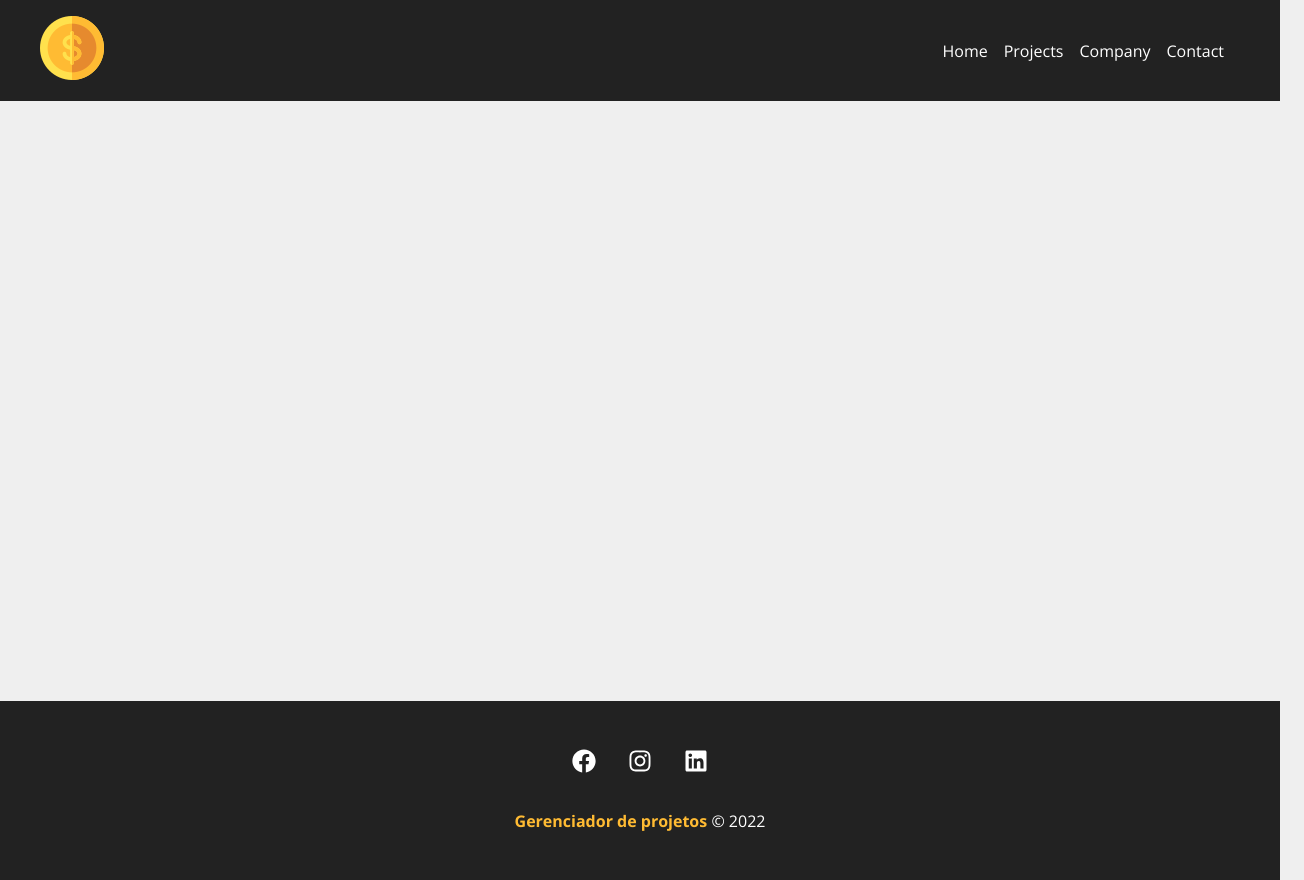
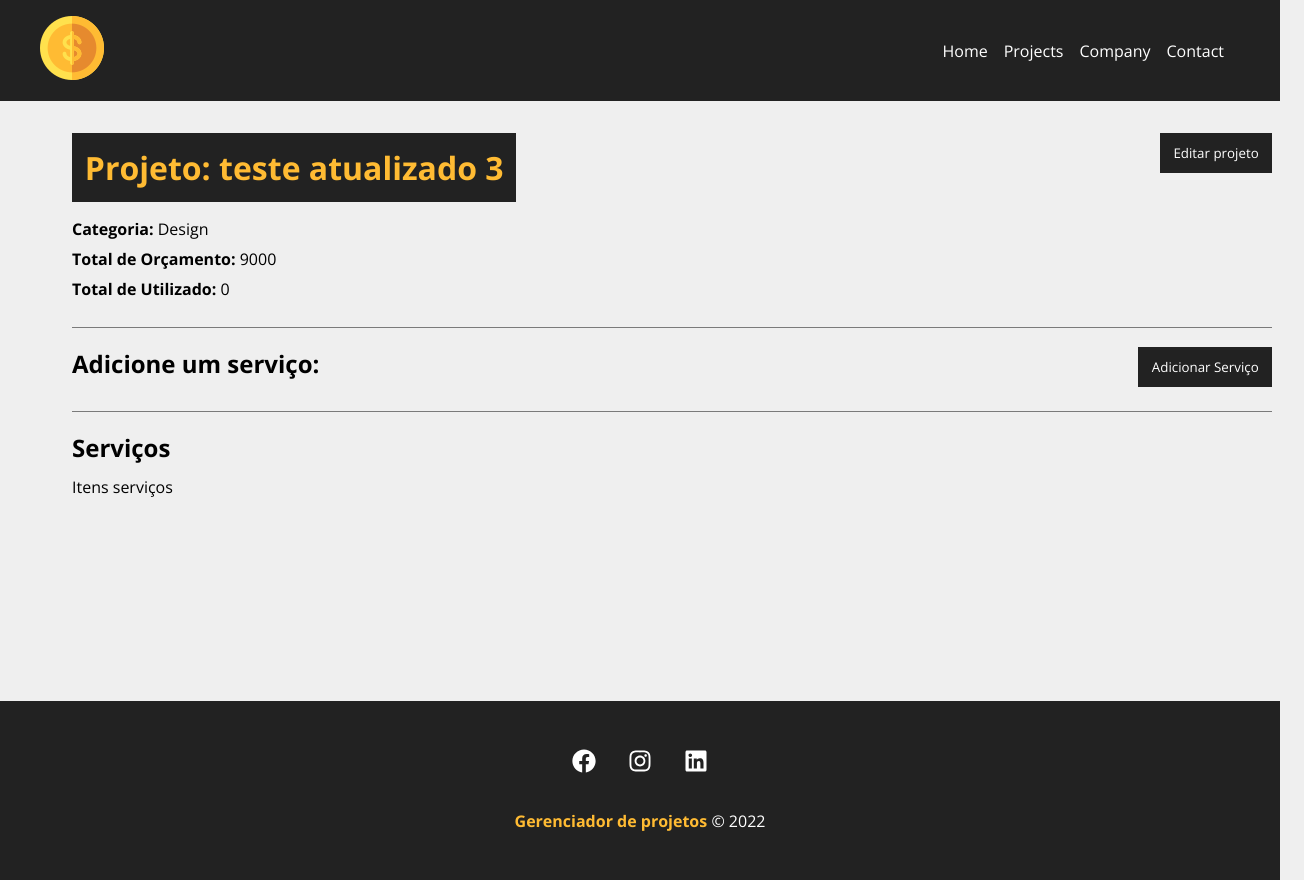
Before and after one commit to KevinDik/Gerenciador_de_Projetos, a React (Create React App) app in the folder gerencia_projeto/: page /project/1 in a window 1280 px wide. Shown: the whole page, 1304 px wide, since content can reach past the window. Built offline with nearby package versions, Linux system fonts and the light colour scheme; data requests are answered from the project's data file.

Commit message:
Criado área de serviços
Adicionado funcionalidades de edição de projetos e criado área de serviços para inserir os valores e itens

```diff
--- a/gerencia_projeto/db.json
+++ b/gerencia_projeto/db.json
@@ -1,8 +1,8 @@
 {
   "projects": [
     {
-      "name": "tete",
-      "budget": "5000",
+      "name": "teste atualizado 3",
+      "budget": "9000",
       "category": {
         "id": "3",
         "name": "Design"
@@ -10,6 +10,28 @@
       "cost": 0,
       "services": [],
       "id": 1
+    },
+    {
+      "name": "software atualizado 2",
+      "budget": "13000",
+      "category": {
+        "id": "2",
+        "name": "Desenvolvimento"
+      },
+      "cost": 0,
+      "services": [],
+      "id": 2
+    },
+    {
+      "name": "testando 2",
+      "budget": "500000",
+      "category": {
+        "id": "6",
+        "name": "Construção civil"
+      },
+      "cost": 0,
+      "services": [],
+      "id": 3
     }
   ],
   "categories": [
--- a/gerencia_projeto/src/App.js
+++ b/gerencia_projeto/src/App.js
@@ -4,6 +4,7 @@
 import Contact from './Components/Pages/Contact'
 import NewProject from './Components/Pages/NewProject'
 import Projects from './Components/Pages/Projects'
+import Project from './Components/Pages/Project'
 
 import Container from './Components/Layouts/Container'
 import NavBar from './Components/Layouts/NavBar'
@@ -17,10 +18,11 @@
       <Switch>
         <Container customClass="min-height">
           <Route exact path="/"><Home/></Route>
-          <Route exact path="/projects"><Projects/></Route>
-          <Route exact path="/company"><Company/></Route>
-          <Route exact path="/contact"><Contact/></Route>
-          <Route exact path="/newproject"><NewProject/></Route>
+          <Route path="/projects"><Projects/></Route>
+          <Route path="/company"><Company/></Route>
+          <Route path="/contact"><Contact/></Route>
+          <Route path="/newproject"><NewProject/></Route>
+          <Route path="/project/:id"><Project/></Route>
         </Container>
       </Switch>
       <Footer></Footer>
--- /dev/null
+++ b/gerencia_projeto/src/Components/Pages/Project.js
@@ -0,0 +1,123 @@
+import styles from './Project.module.css'
+import {useParams} from 'react-router-dom'
+import {useState, useEffect} from 'react'
+import Loading from '../Layouts/Loading'
+import Container from '../Layouts/Container'
+import ProjectForm from '../Project/ProjectForm'
+import Messages from '../Layouts/Messages'
+
+function Project() {
+
+    const {id} = useParams()
+    const [project, setProject] = useState([])
+    const [showProjectForm, setShowProjectForm] = useState(false)
+    const [showServiceForm, setShowServiceForm] = useState(false)
+    const [message, setMessage] = useState([])
+    const [type, setType] = useState([])
+
+
+    useEffect(() => {
+        setTimeout(() => {
+            fetch(`http://localhost:5000/projects/${id}`, {
+            method: 'GET',
+            headers: {
+                'Content-Type': 'application/json',
+        },
+        })
+        .then((resp) => resp.json())
+        .then((data) => {
+            setProject(data)
+        })
+        .catch((error) => console.log(error))
+        }, 300)
+    }, [id])
+
+    function toogleProjectForm() {
+        setShowProjectForm(!showProjectForm)
+    }
+
+    function toogleServiceForm() {
+        setShowServiceForm(!showServiceForm)
+    }
+
+    function editPost(project) {
+        setMessage('')
+
+        //budget validation
+        if (project.budget < project.cost) {
+            setMessage('O orçamento não poderá ser menor que o custo do projeto!')
+            setType('error')
+            return false
+        }
+
+        fetch(`http://localhost:5000/projects/${project.id}`, {
+            method: 'PATCH',
+            headers: {
+                'Content-Type': 'application/json'
+            },
+            body: JSON.stringify(project),
+        })
+        .then((resp) => resp.json())
+        .then((data) => {
+            setProject(data)
+            setShowProjectForm(false)
+
+            //mensagem
+            setMessage('Projeto atualizado!')
+            setType('success')
+        })
+        .catch((error) => console.log(error))
+    }
+
+    return (
+        <>
+            {project.name ? (
+            <div className={styles.project_details}>
+                <Container customClass="column">
+                    {message && <Messages type={type} msg={message} />}
+                    <div className={styles.details_container}>
+                        <h1>Projeto: {project.name}</h1>
+                        <button className={styles.btn} onClick={toogleProjectForm}>
+                            {!showProjectForm ? 'Editar projeto' : 'Fechar'}
+                        </button>
+                        {!showProjectForm ? (
+                            <div className={styles.project_info}>
+                                <p><span>Categoria:</span> {project.category.name}</p>
+                                <p><span>Total de Orçamento:</span> {project.budget}</p>
+                                <p><span>Total de Utilizado:</span> {project.cost}</p>
+                            </div>
+                        ) : (
+                            <div className={styles.project_info}>
+                                <ProjectForm
+                                handleSubmit={editPost}
+                                btnText="Concluir edição"
+                                projectData={project}/>
+                            </div>
+                        )}
+                    </div>
+                    <div className={styles.service_form_container}>
+                        <h2>Adicione um serviço:</h2>
+                        <button className={styles.btn}
+                            onClick={toogleServiceForm}>{!showServiceForm ? 'Adicionar Serviço' : 'Fechar'}
+                        </button>
+                        <div className={styles.project_info}>
+                            {showServiceForm &&
+                                <div>
+                                    Formulário de serviços
+                                </div>}
+                        </div>
+                    </div>
+                    <h2>Serviços</h2>
+                    <Container customClass="start">
+                        <p>Itens serviços</p>
+                    </Container>
+                </Container>
+            </div>
+            ) : (
+            <Loading/>
+        )}
+        </>
+    )
+}
+
+export default Project
--- /dev/null
+++ b/gerencia_projeto/src/Components/Pages/Project.module.css
@@ -0,0 +1,48 @@
+.project_details {
+    padding: 2em;
+}
+
+.project_details h1,
+.project_details h2,
+.project_details p {
+    margin-bottom: 0.5em;
+}
+
+.project_details h1 {
+    background-color: #222;
+    color: #ffbb33;
+    padding: 0.4em;
+}
+
+.project_details span {
+    font-weight: bold;
+}
+
+.details_container,
+.service_form_container {
+    border-bottom: 1px solid #7a7a7a;
+    margin-bottom: 1.2em;
+    padding-bottom: 1.2em;
+    display: flex;
+    justify-content: space-between;
+    flex-wrap: wrap;
+}
+
+.btn {
+    background-color: #222;
+    color: #fff;
+    padding: 0.5em 1em;
+    text-decoration: none;
+    transition: 0.5s;
+    cursor: pointer;
+    max-height: 40px;
+    border: none;
+}
+
+.btn:hover {
+    color: #ffbb33;
+}
+
+.project_info {
+    width: 100%;
+}
--- a/gerencia_projeto/src/Components/Project/ProjectCard.js
+++ b/gerencia_projeto/src/Components/Project/ProjectCard.js
@@ -15,7 +15,7 @@
             <p><span>Orçamento:</span>R${budget}</p>
             <p className={styles.category_text}><span className={`${styles[category.toLowerCase()]}`}></span>{category}</p>
             <div className={styles.project_card_actions}>
-                <Link to="/">
+                <Link to={`/project/${id}`}>
                     <BsPencil/> Editar
                 </Link>
                 <button onClick={remove}>
```
